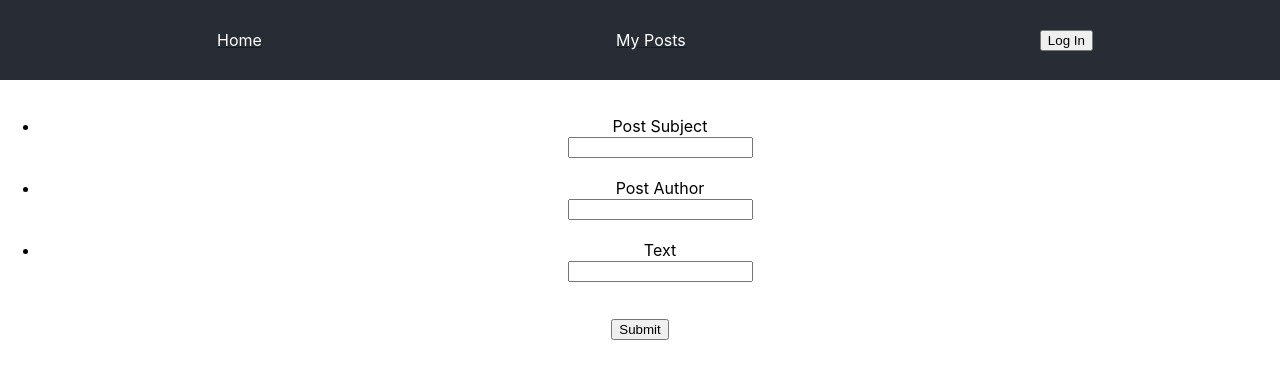
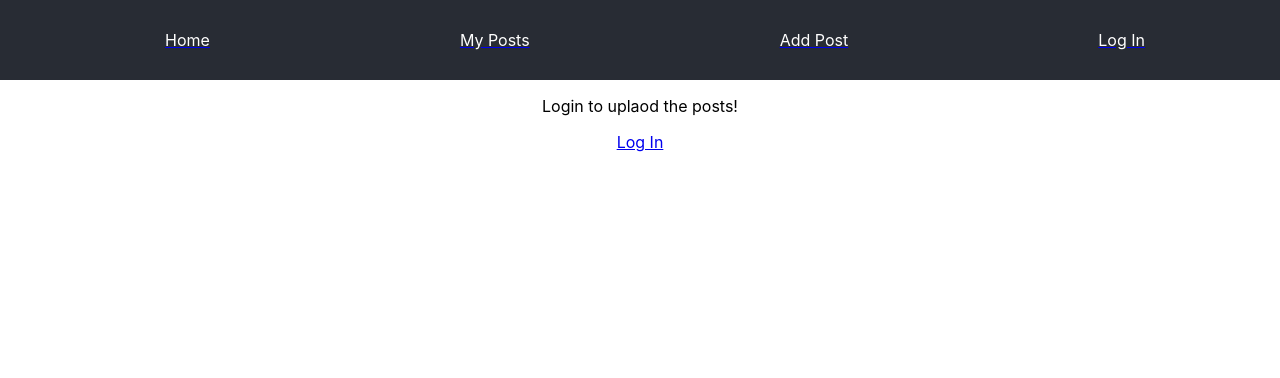
Before and after one commit to tzetan/MQCOMP3120-2021-Group-Project-group-o, a React (Create React App) app: page /add_post in a window 1280 px wide. Shown: the top 378 px of the page. Built offline with nearby package versions, Linux system fonts and the light colour scheme.

Commit message:
added user profile pic + updated components

```diff
--- a/src/App.js
+++ b/src/App.js
@@ -8,12 +8,14 @@ import Login from "./Components/Login";
 import PostForm from "./Components/add_post";
 import postService from './Services/route';
 import SinglePost from './Components/post';
+import { useAuth0 } from "@auth0/auth0-react";
 
 
 function App() {
 
   const [posts, setPosts] = useState([])
-  const [user, setUser] = useState(null)
+//   const [user, setUser] = useState(null)
+    const { user } = useAuth0()
 
   const addNewPost = (newPosts) => {
     postService.create(newPosts, user)
--- a/src/Components/PostsHome.js
+++ b/src/Components/PostsHome.js
@@ -2,11 +2,14 @@ import React, { useState, useEffect } from "react";
 import { BrowserRouter as Router} from "react-router-dom";
 import Post from "./postList";
 import postservice from '../Services/route';
+import {Link} from "react-router-dom";
+import { useAuth0 } from "@auth0/auth0-react";
 
 
-const PostsHome = ({user}) => {
+const PostsHome = () => {
 
   const [posts, setposts] = useState([]);
+  const { user, loginWithRedirect } = useAuth0()
 
   useEffect(() => {
     console.log("response:")
@@ -54,7 +57,6 @@ const PostsHome = ({user}) => {
   }
   //const userpost=posts.filter(p => p.user==user.id)
 
-
     if(user){
         return (
         <div className="App">
@@ -65,16 +67,21 @@ const PostsHome = ({user}) => {
 
             <ul>
 
-            {posts.filter(p => p.user==user.id).map((post) => (
+                {posts.filter(p => p.author===user.name).map((post) => (
                 <Post key={post.id} post={post} deleteFn={deletePost} addLike={addLike}/>
                 ))}
             </ul>
 
         </div>
         )
-   }else{
+    } else {
         return(
-       <p>login first</p>
+            <>
+            <p>You must be logged in to view your posts!</p>
+            <Link to="/MyPosts"  onClick={() => loginWithRedirect()}>
+                Log In
+            </Link>
+            </>
         )
     }
 
--- a/src/Components/add_post.js
+++ b/src/Components/add_post.js
@@ -1,9 +1,11 @@
 import React, { useState } from "react";
 import "../App.css";
 import AddedPost from "../Posts/addedPost";
+import {Link} from "react-router-dom";
+import { useAuth0 } from "@auth0/auth0-react";
 
 
-const PostForm = ({user,updateFn}) => {
+const PostForm = ({updateFn}) => {
 
     const initialState = {title: '', author: '', text: ''}
 
@@ -11,6 +13,8 @@ const PostForm = ({user,updateFn}) => {
     const [title, setTitle] = useState('')
     const [author, setAuthor] = useState('')
     const [text, setText] = useState('')
+
+    const { user, loginWithRedirect } = useAuth0()
 
     const updateField = (event) => {
         const name = event.target.attributes.name.value
@@ -39,6 +43,7 @@ const PostForm = ({user,updateFn}) => {
         setState('added')
     }
 
+    if(user){
         return (
             <div>
                 <br/>
@@ -69,7 +74,16 @@ const PostForm = ({user,updateFn}) => {
             {state === 'added' && (<AddedPost title={title} author={author} text={text} />)}
             </div>
         )
-
+    } else {
+        return (
+            <>
+            <p>Login to uplaod the posts!</p>
+            <Link to="/add_post"  onClick={() => loginWithRedirect()}>
+                Log In
+            </Link>
+            </>
+        )
+    }
 }
 
 export default PostForm
--- a/src/Components/nav.js
+++ b/src/Components/nav.js
@@ -15,25 +15,43 @@ function Nav() {
                 <li>Home</li>
               </Link>
 
-              <Link to="/Myposts">
+            <Link to="/Myposts">
                 <li>My Posts</li>
-              </Link>
+            </Link>
+
+            <Link to="/add_post">
+                <li>Add Post</li>
+            </Link>
 
               {isAuthenticated && (
                 <>
-                <Link to="/add_post">
-                    <li>Add Post</li>
+
+                <Link to="/" onClick={() => logout()}>
+                    <li>Log Out?</li>
                 </Link>
 
-                <strong>Logged in as {user.nickname},
-                    <button onClick={() => logout()}>Log Out?</button>
-                </strong>
+                <div >
+                    <img
+                        width="40px" height="40px"
+                        src={user.picture}
+                        alt="User Profile"
+                        style={{borderRadius: "25px"}}
+                        />
+                    <div>
+                        <strong >
+                            Hi {user.name}, Welcome Back!
+                        </strong>
+                    </div>
+
+                </div>
 
                 </>
               )}
 
               {!isAuthenticated && (
-                <button onClick={() => loginWithRedirect()}>Log In</button>
+                <Link to="/"  onClick={() => loginWithRedirect()}>
+                    <li>Log In</li>
+                </Link>
               )}
 
             </ul>
```
Lines whose indentation alone changed are shown as unchanged.
